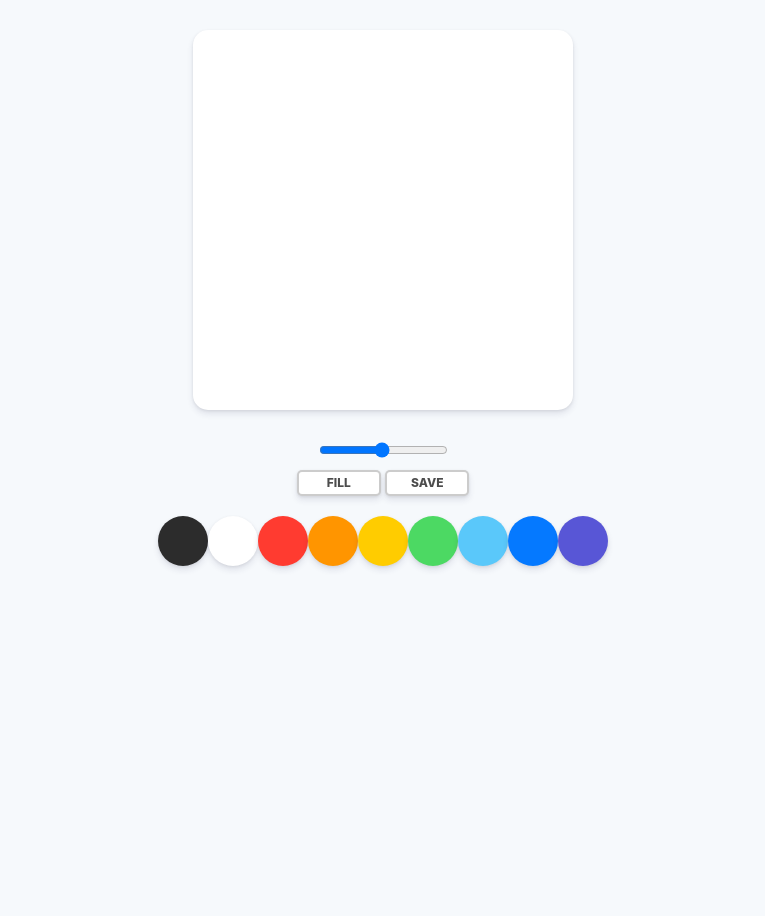
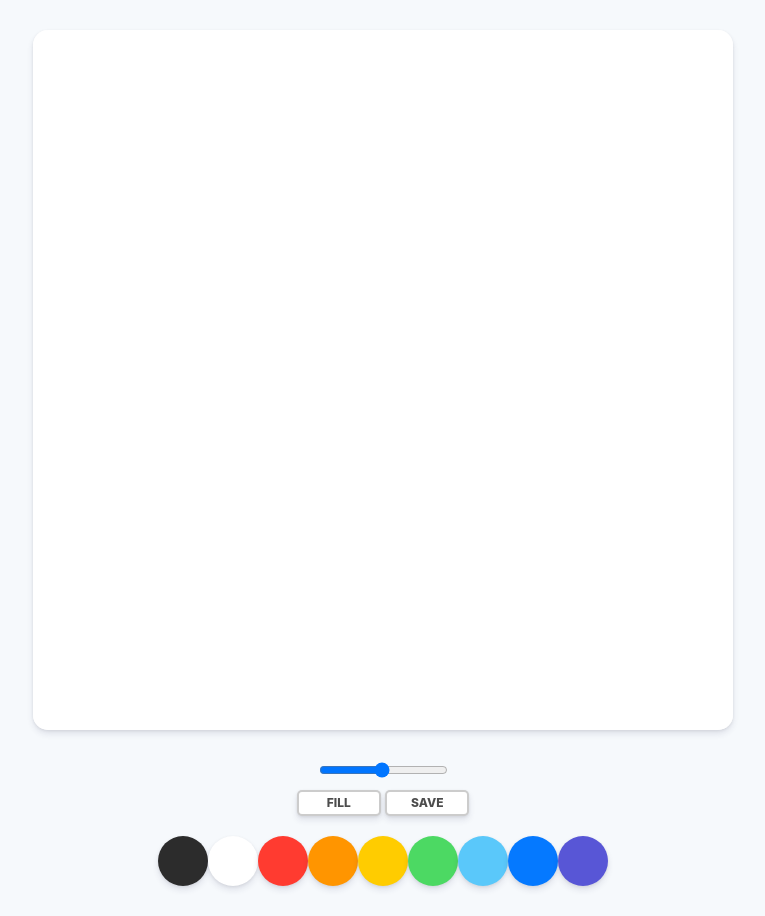
Before and after one commit to aosldk09/paintjs, a plain HTML site: page index.html in a window 1280 px wide. Shown: the whole page, without its empty margins (257-1022 px from the left). Before the commit the page ends 800 px from the top, so only its background shows below. Drawn offline with Linux system fonts and the light colour scheme.

Commit message:
js Update

```diff
--- a/app.js
+++ b/app.js
@@ -0,0 +1,103 @@
+const canvas = document.getElementById("jsCanvas");
+const ctx = canvas.getContext('2d');
+const colors = document.getElementsByClassName("jsColor");
+const range = document.getElementById("jsRange");
+const mode = document.getElementById("jsMode");
+const save = document.getElementById("jsSave");
+
+const INITIAL_COLOR = "#2c2c2c";
+
+ctx.fillStyle = "white";
+ctx.fillRect(0,0,700,700);
+ctx.strokeStyle = INITIAL_COLOR;
+ctx.fillStyle = INITIAL_COLOR;
+ctx.lineWidth = 5;
+
+let painting = false;
+let filling = false;
+
+function stopPainting(){
+    painting = false;
+}
+
+function startPainting (){
+    if (filling === false) {
+    painting = true;
+    }
+};
+
+function onMouseMove(event){
+const x = event.offsetX;
+const y = event.offsetY;
+if(!painting){   //경로를 만든다
+    ctx.beginPath();   //경로생성
+    ctx.moveTo(x,y);   //선 시작 좌표
+} else{   //그린다
+    ctx.lineTo(x,y);   //선 끝 좌표
+    ctx.stroke();   //선 그리기
+}
+
+}
+
+function handleColorClick(event){
+const color = event.target.style.backgroundColor;
+ctx.strokeStyle = color;
+ctx.fillStyle = color;
+}
+
+function handleRangeChange(event){
+    const size = event.target.value
+    ctx.lineWidth = size;
+}
+
+function handleModeClick(){
+    if(filling === true){
+        filling = false;
+        mode.innerText = "Fill"
+    } else{
+        filling = true;
+        mode.innerText = "Paint"
+    }
+}
+
+function handleCanvasClick(){
+    if(filling){
+        ctx.fillRect(0,0,700,700)
+    }
+}
+
+function handleContextMenu(event){
+    event.preventDefault();
+}
+
+function handleSaveClick(){
+    const image = canvas.toDataURL("image/jpeg");
+    const link = document.createElement("a");
+    link.href = image;
+    link.download = "paintJS";
+    link.click();
+}
+
+if(canvas){
+    canvas.addEventListener("mousemove", onMouseMove);
+    canvas.addEventListener("mousedown", startPainting);
+    canvas.addEventListener("mouseup", stopPainting);
+    canvas.addEventListener("mouseleave", stopPainting);
+    canvas.addEventListener("click", handleCanvasClick);
+    canvas.addEventListener("contextmenu", handleContextMenu);
+}
+
+Array.from(colors).forEach(colorChoose => colorChoose.addEventListener("click", handleColorClick));
+
+
+if(range){
+range.addEventListener("input", handleRangeChange);
+}
+
+if(mode){
+    mode.addEventListener("click", handleModeClick);
+    }
+
+if(save){
+    save.addEventListener("click", handleSaveClick);
+    }
--- a/index.html
+++ b/index.html
@@ -8,16 +8,16 @@
     <title>PaintJS</title>
   </head>
   <body>
-    <canvas id="jsCanvas" class="canvas"></canvas>
+    <canvas id="jsCanvas" class="canvas" width="700" height="700"></canvas>
     <div class="controls">
       <div class="controls__range">
         <input
           type="range"
           id="jsRange"
           min="0.1"
-          max="5"
+          max="10"
           step="0.1"
-          value="2.5"
+          value="5"
         />
       </div>
       <div class="controls__btns">
@@ -25,15 +25,42 @@
         <button id="jsSave">Save</button>
       </div>
       <div id="jsColors" class="controls__colors">
-        <div class="controls__color" style="background-color: #2c2c2c"></div>
-        <div class="controls__color" style="background-color: white"></div>
-        <div class="controls__color" style="background-color: #ff3b30"></div>
-        <div class="controls__color" style="background-color: #ff9500"></div>
-        <div class="controls__color" style="background-color: #ffcc00"></div>
-        <div class="controls__color" style="background-color: #4cd963"></div>
-        <div class="controls__color" style="background-color: #5ac8fa"></div>
-        <div class="controls__color" style="background-color: #0579ff"></div>
-        <div class="controls__color" style="background-color: #5856d6"></div>
+        <div
+          class="controls__color jsColor"
+          style="background-color: #2c2c2c"
+        ></div>
+        <div
+          class="controls__color jsColor"
+          style="background-color: white"
+        ></div>
+        <div
+          class="controls__color jsColor"
+          style="background-color: #ff3b30"
+        ></div>
+        <div
+          class="controls__color jsColor"
+          style="background-color: #ff9500"
+        ></div>
+        <div
+          class="controls__color jsColor"
+          style="background-color: #ffcc00"
+        ></div>
+        <div
+          class="controls__color jsColor"
+          style="background-color: #4cd963"
+        ></div>
+        <div
+          class="controls__color jsColor"
+          style="background-color: #5ac8fa"
+        ></div>
+        <div
+          class="controls__color jsColor"
+          style="background-color: #0579ff"
+        ></div>
+        <div
+          class="controls__color jsColor"
+          style="background-color: #5856d6"
+        ></div>
       </div>
     </div>
 
--- a/styles.css
+++ b/styles.css
@@ -12,8 +12,8 @@ body {
 
 .canvas {
   background-color: white;
-  width: 380px;
-  height: 380px;
+  width: 700px;
+  height: 700px;
   border-radius: 15px;
   box-shadow: 0 4px 6px rgba(50, 50, 93, 0.11), 0 1px 3px rgba(0, 0, 0, 0.08);
 }
```
